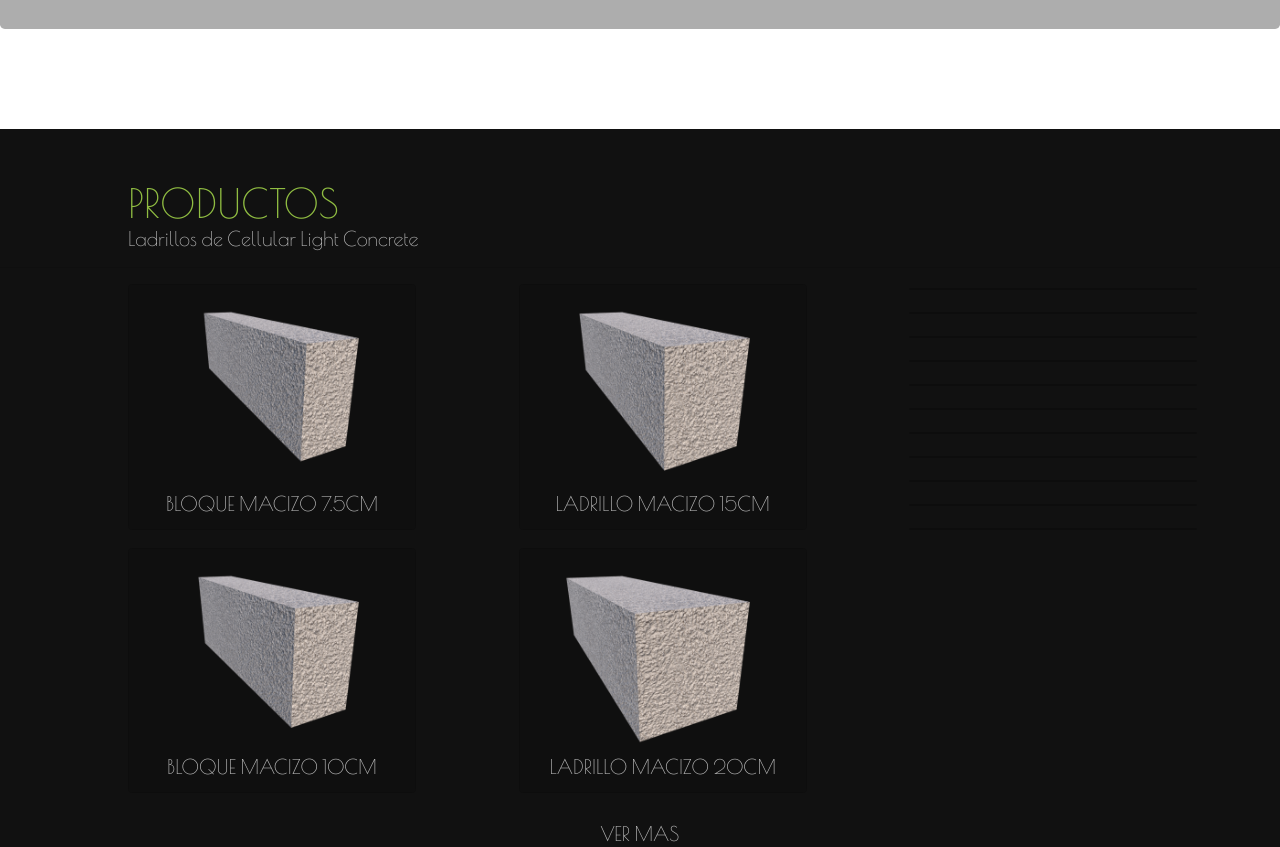
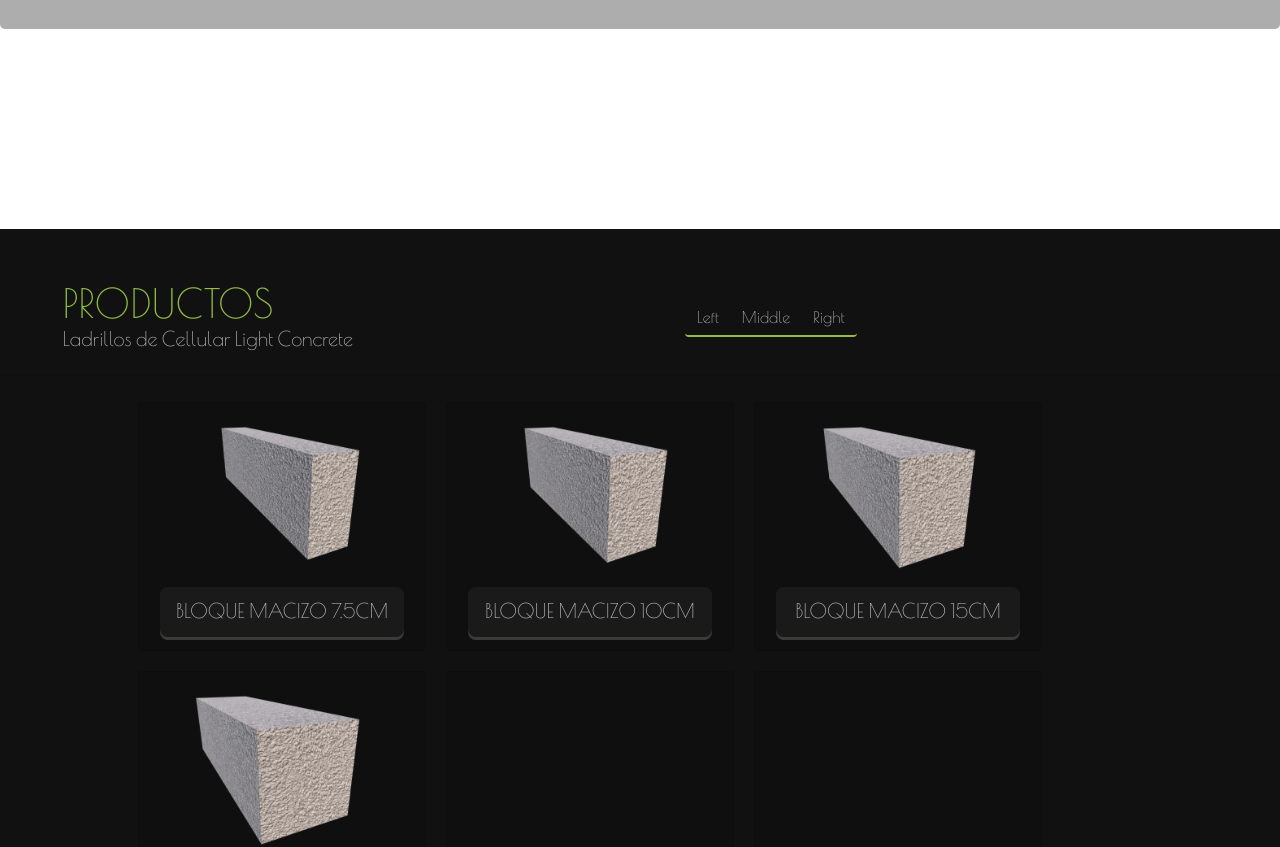
Before and after one commit to nachofilippi/Reblock, an Angular app: page /index in a window 1280 px wide. Shown: the part 1400-2247 px from the top of the page. Built offline with nearby package versions, Linux system fonts and the light colour scheme.

Commit message:
primera mejora visual y funcional. falta el filtro ubicacion correcta y funcionamiento del mismo

```diff
--- a/src/app/components/producto/producto.component.html
+++ b/src/app/components/producto/producto.component.html
@@ -8,7 +8,7 @@
             <img [src]="producto.Img" class="img-fluid" alt="producto.Nombre">
             <br>
             <br>
-            <a [routerLink]="['/productos']" class="btn btn-outline-secondary">Regresar</a>
+            <a [routerLink]="['index/productos']" class="btn btn-outline-secondary">Regresar</a>
         </div>
         <div class="col-md-8 fadeIn">
             <h3>{{producto.Nombre}}</h3>
--- a/src/app/components/productos/productos.component.css
+++ b/src/app/components/productos/productos.component.css
@@ -1,5 +1,5 @@
 #productos {
-  margin: 100px 0 20px 0;
+  margin-top: 200px;
 }
 
 
@@ -7,6 +7,7 @@
 
 .texto-gris {
   color: #bbbbbb;
+
 }
 
 .texto-verde {
@@ -68,7 +69,7 @@
 }
 
 .imagenBoton {
-  background: rgba(0, 0, 0, 0.2);
+  background: rgba(70, 69, 69, 0.2);
   visibility: hidden;
   position: absolute;
   padding-top: 40px;
@@ -84,6 +85,10 @@
 }
 
 .titulo {
-  background-color: #00000000;
-  border: 0 0 0 0;
+  background-color: #3a3a3a44;
+  text-align: center;
+  padding-top: 5%;
+  border-radius: 8px;
+  height: 50px;
+  box-shadow: 0 3px 0 0  rgba(251, 252, 250, 0.185);
 }
--- a/src/app/components/productos/productos.component.html
+++ b/src/app/components/productos/productos.component.html
@@ -1,14 +1,24 @@
 <!DOCTYPE html>
 <div id="productos" class="margenes" style="background-color:#111111;">
-  <h1 class="animated fadeIn fast texto-verde" style="margin-left: 10%">
-    PRODUCTOS
-    <h2 class="animated fadeIn texto-gris" style="font-size: 20px">Ladrillos de Cellular Light Concrete</h2>
-  </h1>
-
+  <div class="row">
+    <div class="col-sm-6">
+      <h1 class="animated fadeIn fast texto-verde" style="margin-left: 10%">
+        PRODUCTOS
+        <h2 class="animated fadeIn texto-gris" style="font-size: 20px">Ladrillos de Cellular Light Concrete</h2>
+      </h1>
+    </div>
+    <div class="col-sm-6">
+      <div class="btn-group" style="margin-top:20px; margin-left:30px" role="group" aria-label="Basic example">
+        <button type="button" class="btn btn-secondary boton-verde">Left</button>
+        <button type="button" class="btn btn-secondary boton-verde">Middle</button>
+        <button type="button" class="btn btn-secondary boton-verde">Right</button>
+      </div>
+    </div>
+  </div>
   <hr>
 
-  <div class="card-columns animated fadeIn" style="margin-left: 10%">
-    <div class="card cajonImagen" style="background-color: #00000011;max-width: 18rem;" *ngFor="let producto of productos; let i = index">
+  <div class="row animated fadeIn" style="margin-left: 10%">
+    <div class="card cajonImagen col-sm-6" style="background-color: #00000011; max-width: 18rem; margin:10px" *ngFor="let producto of productos; let i = index">
       <div *ngIf="!this.mostrar">
         <div *ngIf="i<4">
           <button (click)="verProducto(i)" type="button" class="noBackground">
--- a/src/app/servicios/productos.service.ts
+++ b/src/app/servicios/productos.service.ts
@@ -21,7 +21,7 @@ export class ProductosService {
       Descripcion:"Ladrillo de concreto celular liviano"
     },
     {
-      Nombre: "LADRILLO MACIZO 15CM",
+      Nombre: "BLOQUE MACIZO 15CM",
       Altura: "Altura: 25cm",
       Longitud: "Longitud: 60cm",
       Ancho: "Ancho: 15cm",
@@ -29,7 +29,7 @@ export class ProductosService {
       Descripcion:"Ladrillo de concreto celular liviano"
     },
     {
-      Nombre: "LADRILLO MACIZO 20CM",
+      Nombre: "BLOQUE MACIZO 20CM",
       Altura: "Altura: 25cm",
       Longitud: "Longitud: 60cm",
       Ancho: "Ancho: 20cm",
```
